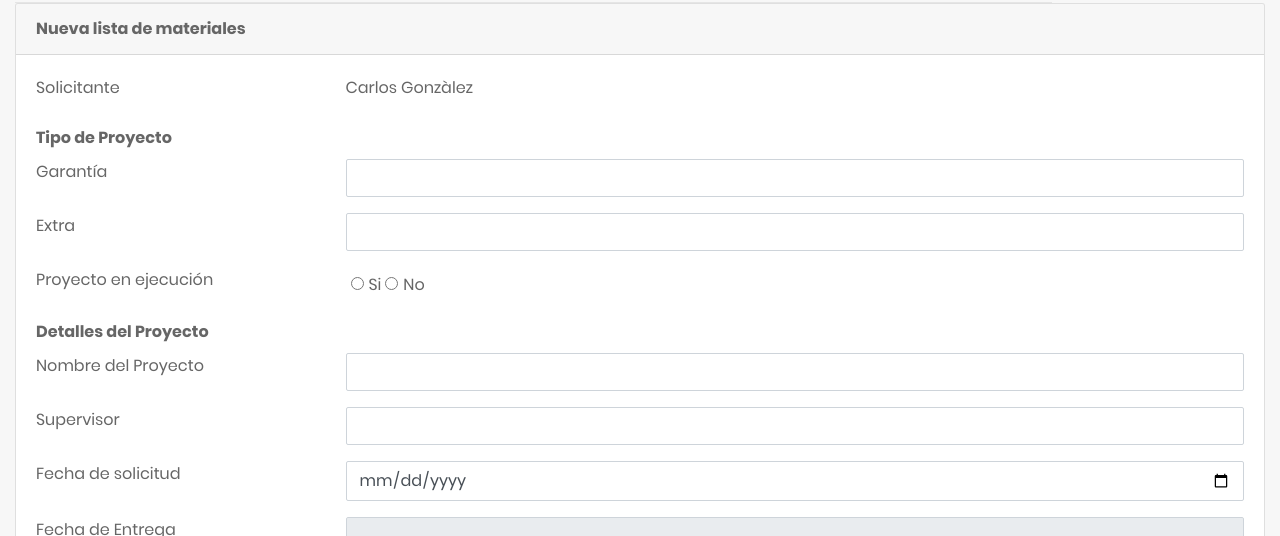
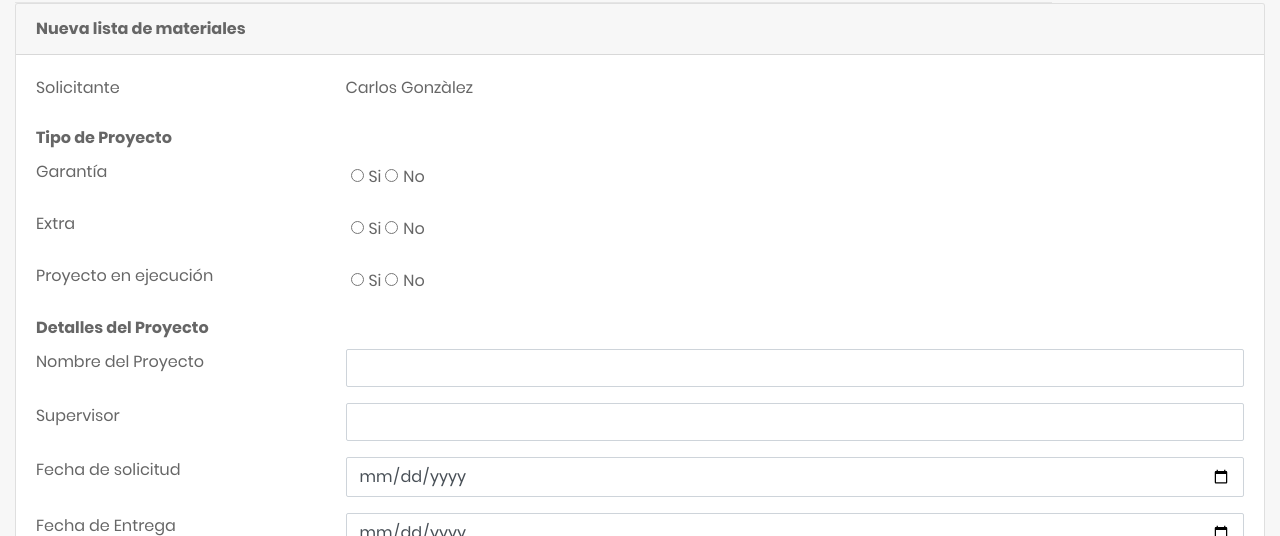
Before and after one commit to ch4rlygc/processAdmin, a plain HTML site: page nueva_solicitud.html in a window 1280 px wide. Shown: the part 264-800 px from the top of the page. Drawn offline with Linux system fonts and the light colour scheme.

Commit message:
Cambios en form de solicitud
cambios en form, se modificaron algunos campos

```diff
--- a/nueva_solicitud.html
+++ b/nueva_solicitud.html
@@ -323,18 +323,26 @@
                                 <div class="col col-md-3">
                                     <label for="garantia" class=" form-control-label">Garantía</label>
                                 </div>
-                                <div class="col-12 col-md-9">
-                                    <input type="text" id="garantia" name="garantia" placeholder="" class="form-control">
-                                    <!--<small class="form-text text-muted">This is a help text</small>-->
+                                <div class="col col-md-9">
+                                    <div class="form-check-inline form-check">
+                                        <label for="proyectYes" class="form-check-label labelSpace">
+                                            <input type="radio" id="garantiaY" name="garantia" value="garantiaY" class="form-check-input">Si
+                                            <input type="radio" id="garantiaN" name="garantia" value="garantiaN" class="form-check-input">No
+                                        </label>
+                                    </div>
                                 </div>
                             </div>
                             <div class="row form-group">
                                 <div class="col col-md-3">
                                     <label for="extras" class=" form-control-label">Extra</label>
                                 </div>
-                                <div class="col-12 col-md-9">
-                                    <input type="text" id="extras" name="text-input" placeholder="" class="form-control">
-                                    <!--<small class="form-text text-muted">This is a help text</small>-->
+                                <div class="col col-md-9">
+                                    <div class="form-check-inline form-check">
+                                        <label for="proyectYes" class="form-check-label labelSpace">
+                                            <input type="radio" id="extraY" name="extra" value="extraY" class="form-check-input">Si
+                                            <input type="radio" id="extraN" name="extra" value="extraN" class="form-check-input">No
+                                        </label>
+                                    </div>
                                 </div>
                             </div>
                             <div class="row form-group">
@@ -383,7 +391,7 @@
                                     <label for="fechaEntrega" class=" form-control-label">Fecha de Entrega</label>
                                 </div>
                                 <div class="col-12 col-md-9">
-                                    <input type="text" id="fechaEntrega" name="fechaEntrega" placeholder="" disabled="" class="form-control">
+                                    <input type="date" id="fechaEntrega" name="fechaEntrega" placeholder="" class="form-control">
                                 </div>
                             </div>
                             <div class="row form-group">
```
